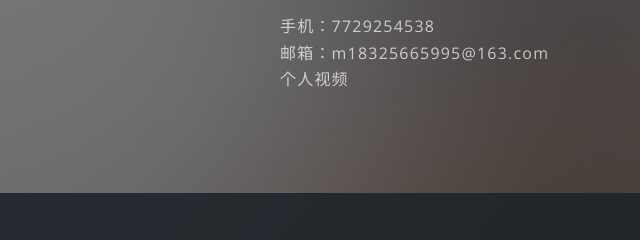
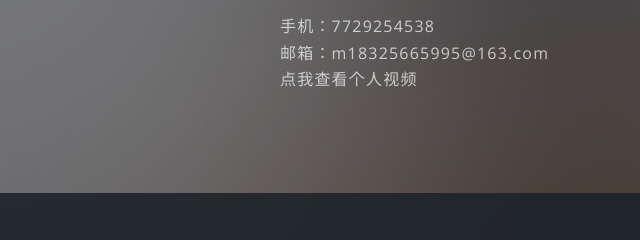
Before and after one commit to wangkefu/test_website_nginx, a plain HTML site: page index.html in a window 1280 px wide. Shown: the part 3674-3914 px from the top of the page, 0-640 px from the left. Drawn offline with nearby package versions, Linux system fonts and the light colour scheme.

Commit message:
'update'

```diff
--- a/index.html
+++ b/index.html
@@ -181,7 +181,7 @@
 								<p  style="color: rgba(255,255,255,.7);">
 									手机：7729254538</br>
 									邮箱：m18325665995@163.com</br>
-									<a href="http://v.youku.com/v_show/id_XMzQ5MDcwNTI2MA==.html" style="border: none">个人视频</a>
+									<a href="http://v.youku.com/v_show/id_XMzQ5MDcwNTI2MA==.html" style="border: none">点我查看个人视频</a>
 								</p>
 							</header>
 							<ul class="actions vertical">
```
